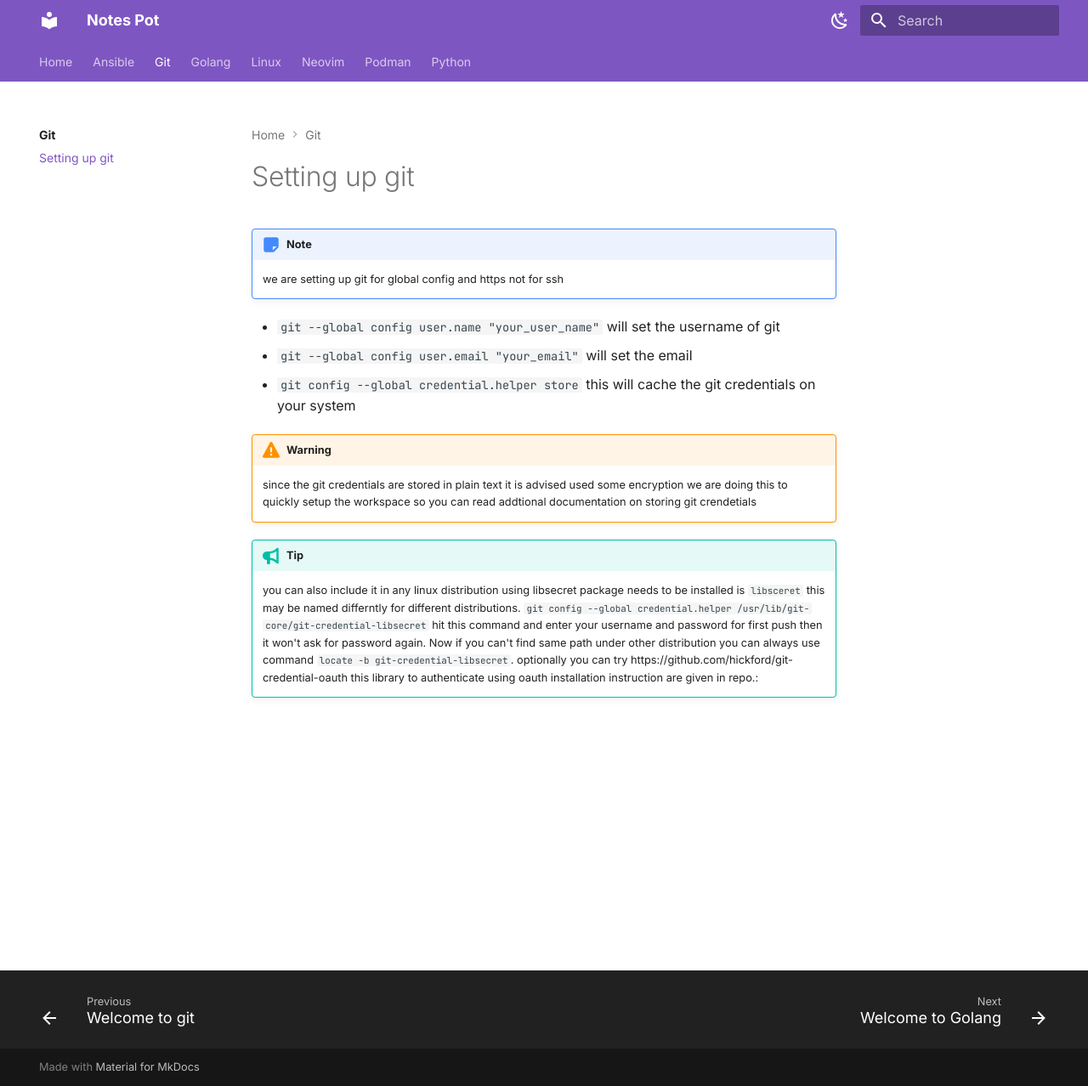
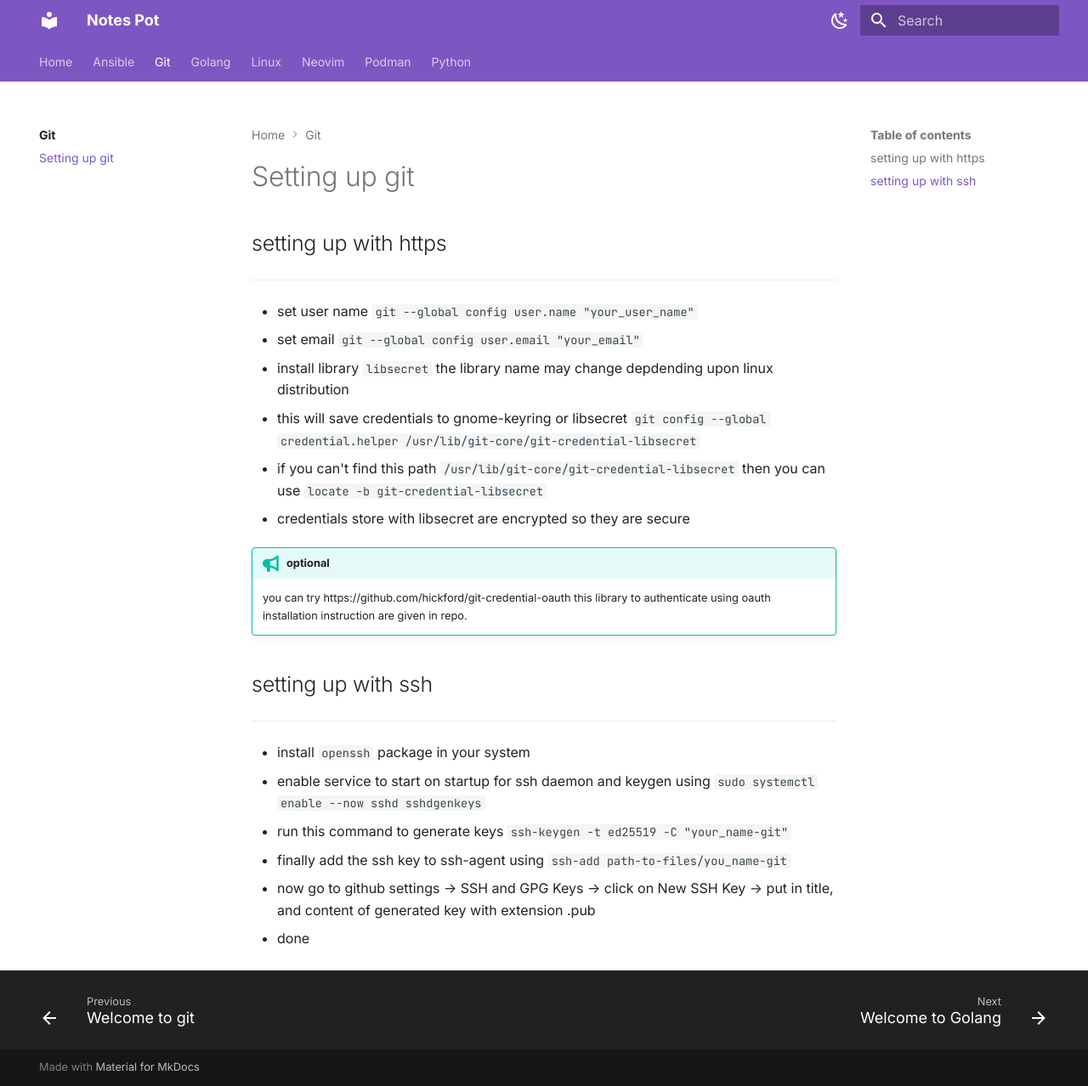
Before and after one commit to jayesh6297/knowledge-pot, an MkDocs documentation site: the page built from docs/Git/setting-up.md, in a window 1280 px wide and 1278 px high. Shown: the whole window at 85% size. Built offline with MkDocs 1.6.1 and Material for MkDocs 9.7.7, drawn with Linux system fonts in a browser that asks for light colours.

Commit message:
add documentation in Git/Setting up for https and ssh using secure keys

```diff
--- a/docs/Git/setting-up.md
+++ b/docs/Git/setting-up.md
@@ -1,16 +1,22 @@
 # Setting up git
 
-!!! note
-	we are setting up git for global config and https not for ssh
+## setting up with https
+---
+- set user name `git --global config user.name "your_user_name"`
+- set email `git --global config user.email "your_email"`
+- install library `libsecret` the library name may change depdending upon linux distribution
+- this will save credentials to gnome-keyring or libsecret `git config --global credential.helper /usr/lib/git-core/git-credential-libsecret`
+- if you can't find this path `/usr/lib/git-core/git-credential-libsecret` then you can use `locate -b git-credential-libsecret`
+- credentials store with libsecret are encrypted so they are secure
 
-- `git --global config user.name "your_user_name"` will set the username of git
-- `git --global config user.email "your_email"` will set the email
-- `git config --global credential.helper store` this will cache the git credentials on your system
+!!! tip "optional"
+	you can try https://github.com/hickford/git-credential-oauth this library to authenticate using oauth installation instruction are given in repo.
 
-!!! warning
-	since the git credentials are stored in plain text it is advised used some encryption
-	we are doing this to quickly setup the workspace so you can read addtional documentation
-	on storing git crendetials
-
-!!! tip
-	you can also include it in any linux distribution using libsecret package needs to be installed is `libsceret` this may be named differntly for different distributions. `git config --global credential.helper /usr/lib/git-core/git-credential-libsecret` hit this command and enter your username and password for first push then it won't ask for password again. Now if you can't find same path under other distribution you can always use command `locate -b git-credential-libsecret`. optionally you can try https://github.com/hickford/git-credential-oauth this library to authenticate using oauth installation instruction are given in repo.:
+## setting up with ssh
+---
+- install `openssh` package in your system
+- enable service to start on startup for ssh daemon and keygen using `sudo systemctl enable --now sshd sshdgenkeys`
+- run this command to generate keys `ssh-keygen -t ed25519 -C "your_name-git"`
+- finally add the ssh key to ssh-agent using `ssh-add path-to-files/you_name-git`
+- now go to github settings &rarr; SSH and GPG Keys &rarr; click on New SSH Key -> put in title, and content of generated key with extension .pub
+- done
```
